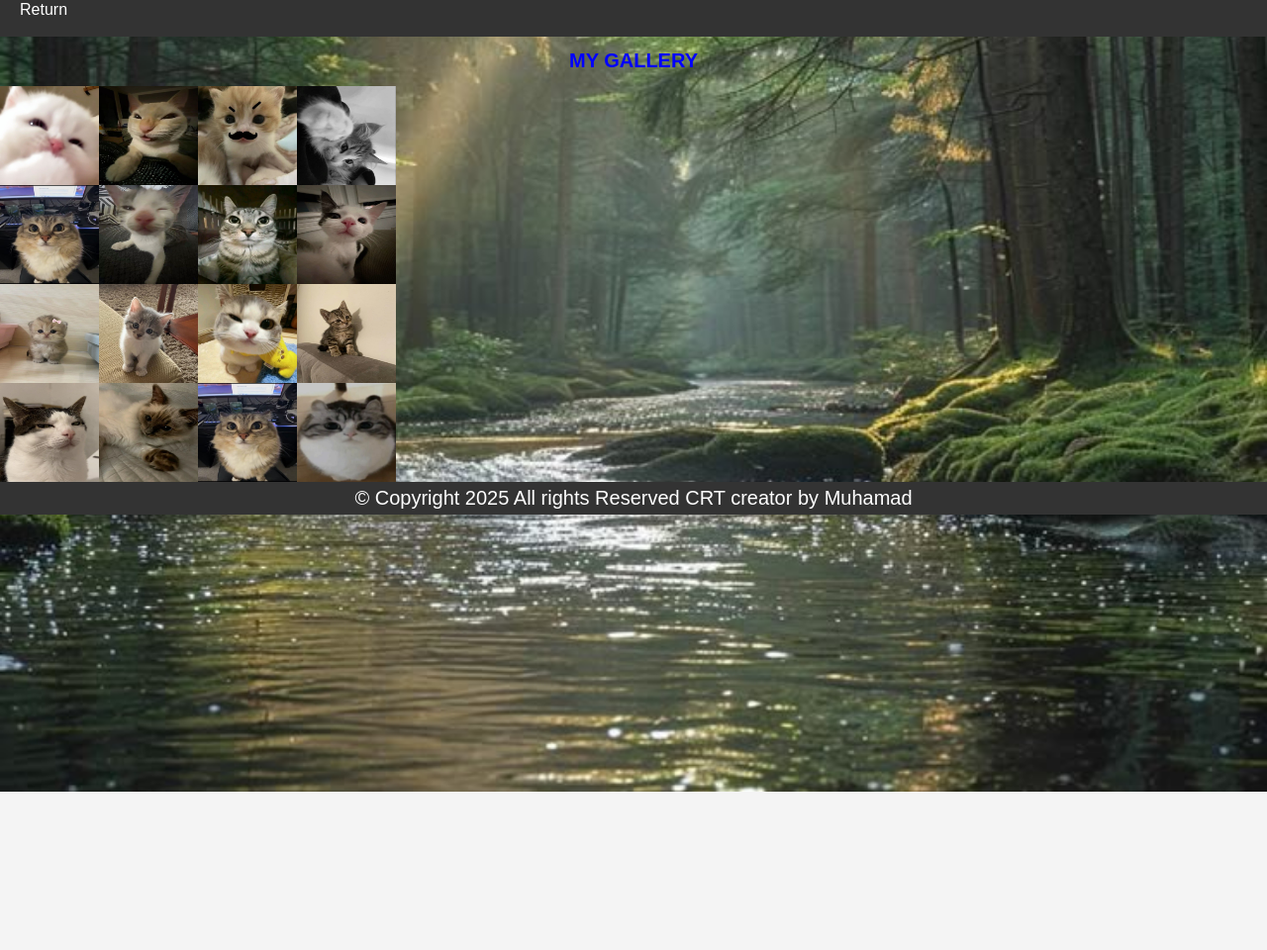
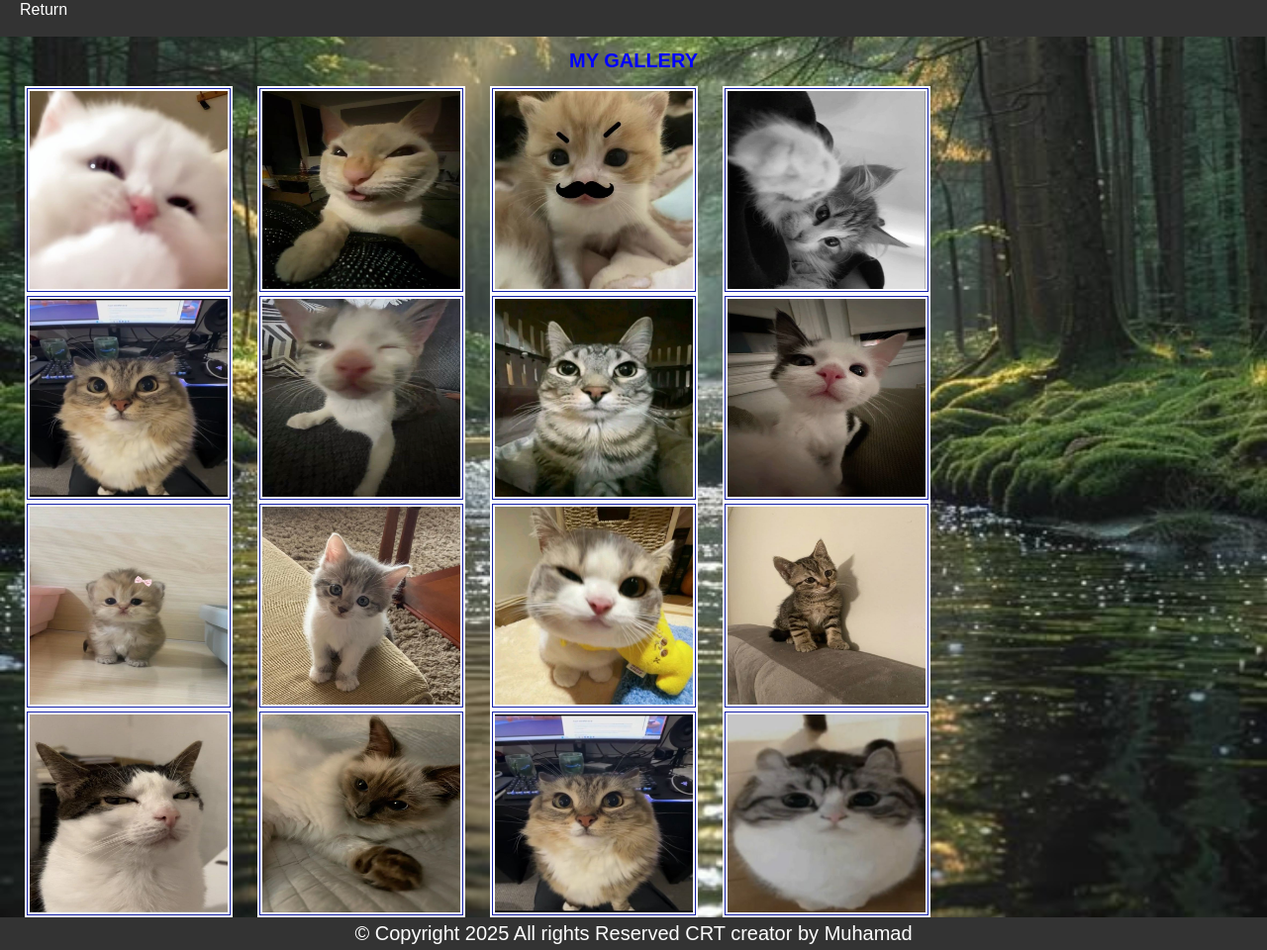
Before and after one commit to Muhamadlosa/Muhamadlosa, a plain HTML site: page index2.html in a window 1280 px wide. Shown: the whole page at 99% size. Before the commit the page ends 800 px from the top, so only its background shows below. Drawn offline with Linux system fonts and the light colour scheme; files whose address does not match are found by name.

Commit message:
Add files via upload

```diff
--- a/index2.html
+++ b/index2.html
@@ -54,11 +54,13 @@
 
   }
 
-  .image{
-    height:100px;
-    width:100px;
-    background-color: ;
-    border:;
+ .image{
+    height: 200px;
+    width: 200px;
+    background-color:#1520A6;
+    border: double 5px white;
+    transition-duration: 1s;
+    margin-left:25px;
 
   }
 
```
